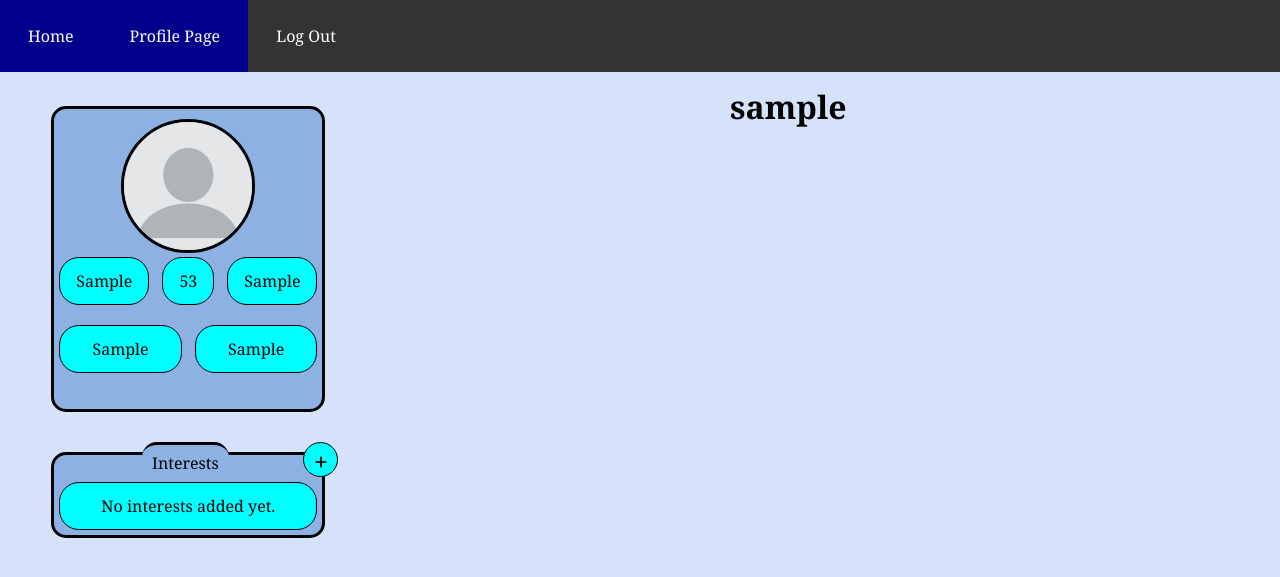
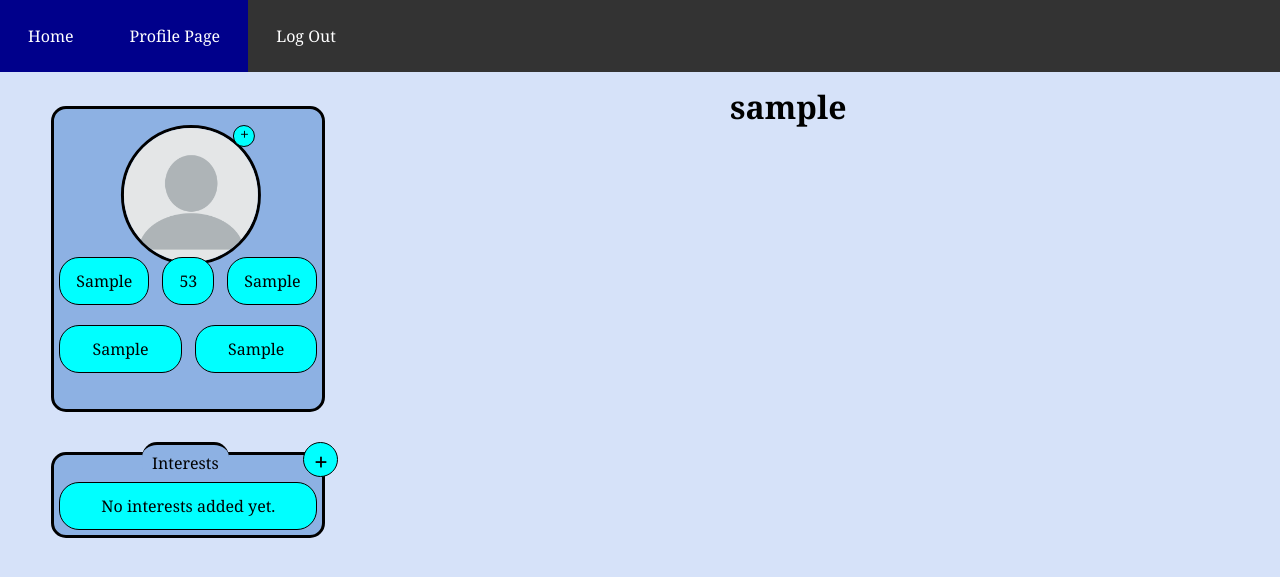
Before and after one commit to webmanone/DatingSite, a PHP site: page /userProfile.php in a window 1280 px wide. Shown: the top 577 px of the page. Run offline with PHP 8.4, Linux system fonts and the light colour scheme; the visitor is signed in with stand-in values (Sample User, id 1); data that the repository does not hold is empty.

Commit message:
started process of adding a profile picture for each user. Now have css to include a button to select a file, currently doesn't work

```diff
--- /dev/null
+++ b/includes/uploadPic.php
@@ -0,0 +1 @@
+<?php
--- a/style.css
+++ b/style.css
@@ -132,18 +132,13 @@ Was being seizury so commented out.
   }
 
   .bioPic {
-    width: 50%;
-    left: 0;
-    right: 0;
+    width: 100%;
     margin-left: auto;
     margin-right: auto;
     position: absolute;
-    top: 10px;
-    box-sizing: border-box;
     border-style: solid;
     border-width: medium;
     border-radius: 50%;
-    padding: 0;
   }
 
   .bio {
@@ -939,3 +934,28 @@ h1 {
 .specificDiv button:hover {
   color: black;
 }
+
+.imageHolder{
+  position: relative;
+  width: 50%;
+  left: 50%;
+  transform: translateX(-50%);
+  top: -15px;
+}
+
+.addPic {
+  display: none;
+}
+
+.addPicLabel {
+  border: 1px solid black;
+  cursor: pointer;
+  width: 20px;
+  height: 20px;
+  border-radius: 50%;
+  position: absolute;
+  text-align: center;
+  right: 0;
+  z-index: 1;
+  background-color: aqua;
+}
--- a/userProfile.php
+++ b/userProfile.php
@@ -10,8 +10,18 @@
 
     <div class="about">
 
-        <div>
+        <div class="imageHolder">
+            <div>
+                <form action="includes/uploadPic.php" method="post" enctype="multipart/form-data">
+                    <label class="addPicLabel">+
+                    <input type="file" name="profilePic" class="addPic">
+                    </label>
+                </form>
+            </div>
+
+            <div>
             <img src="images/emptyProfile.png" class="bioPic">
+            </div>
         </div>
 
         <div class="bioGrid">
```
